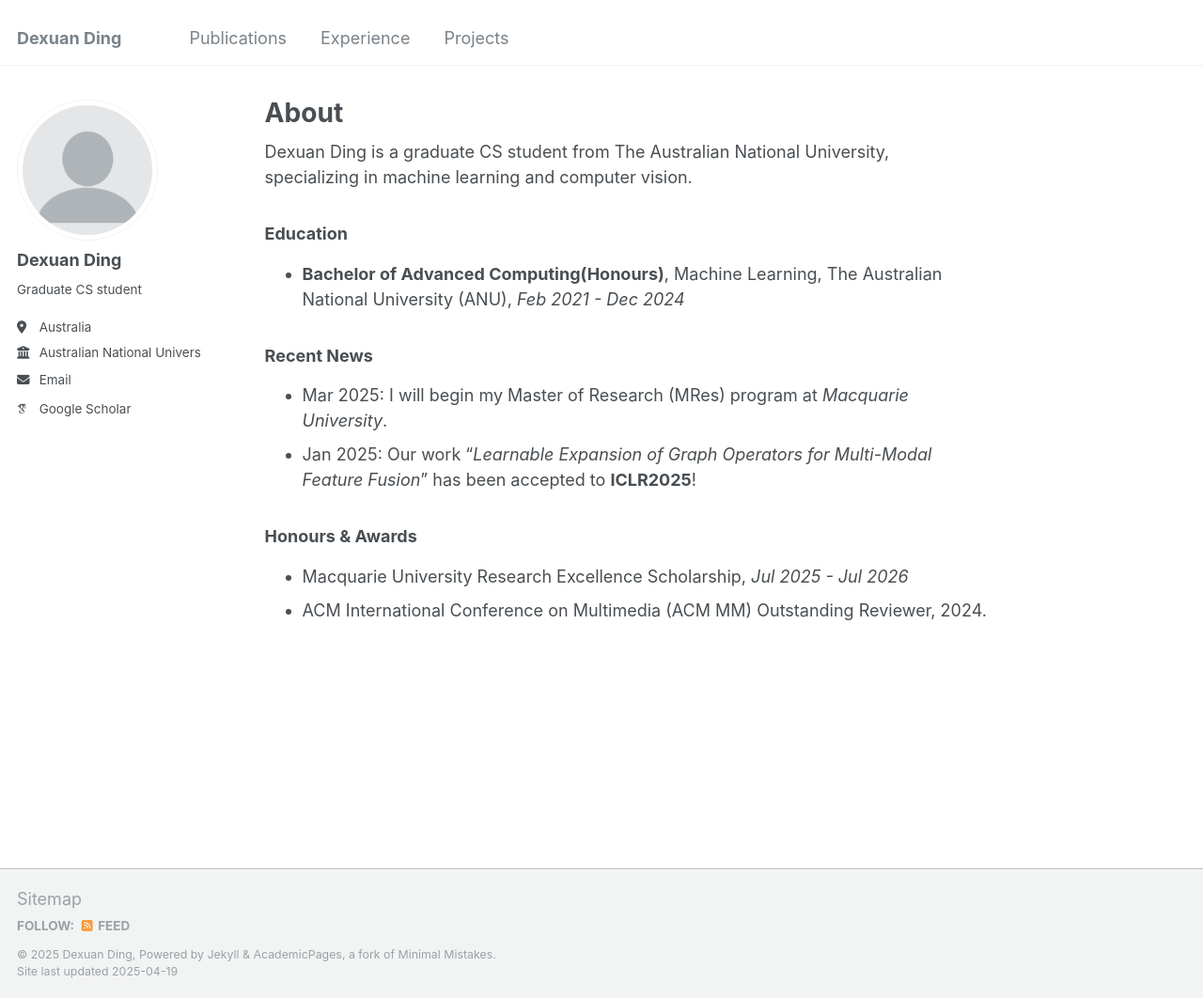
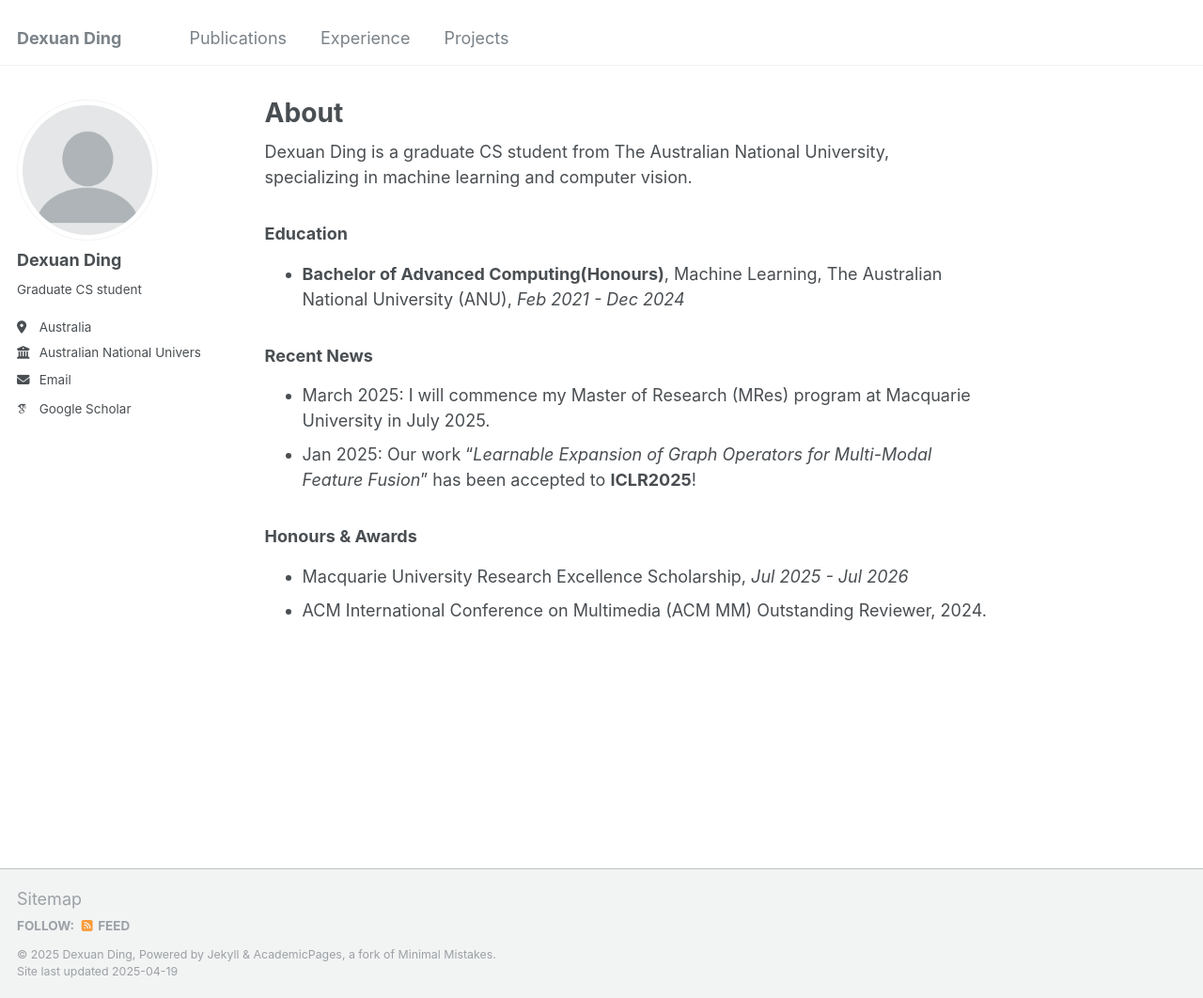
Before and after one commit to DexxDing/dexxding.github.io, a Jekyll site: the page built from _pages/about.md, in a window 1280 px wide and 1062 px high. Shown: the whole window at 94% size. Built offline with Jekyll 4.4.1, drawn with Linux system fonts in a browser that asks for light colours; some web fonts are replaced.

Commit message:
Update about.md

```diff
--- a/_pages/about.md
+++ b/_pages/about.md
@@ -15,7 +15,7 @@ Dexuan Ding is a graduate CS student from The Australian National University, sp
 
 ### Recent News
 
-- Mar 2025: I will begin my Master of Research (MRes) program at *Macquarie University*.
+- March 2025: I will commence my Master of Research (MRes) program at Macquarie University in July 2025.
 - Jan 2025: Our work "*Learnable Expansion of Graph Operators for Multi-Modal Feature Fusion*" has been accepted to **ICLR2025**!
 
 
```
